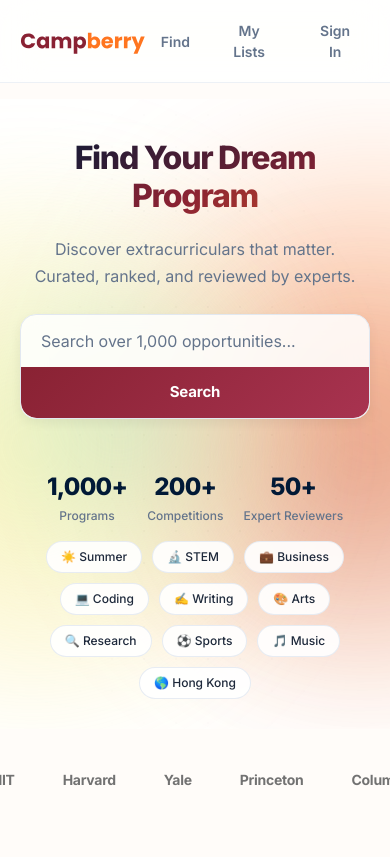
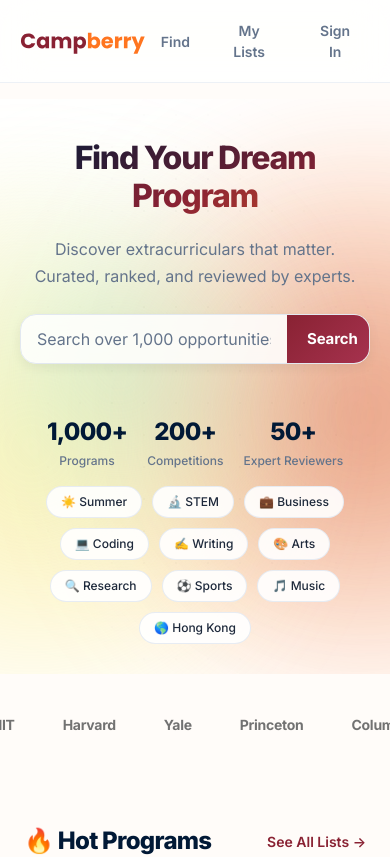
Before and after one commit to Theysua/campberry_proj, a React (Vite) app in the folder campberry_frontend/: page / in a window 390 px wide. Shown: the top 857 px of the page. Built offline with nearby package versions, Linux system fonts and the light colour scheme.

Commit message:
style(mobile): fix search bar flex direction, list card sizing, and auth text alignment

```diff
--- a/campberry_frontend/src/index.css
+++ b/campberry_frontend/src/index.css
@@ -1430,18 +1430,18 @@ details[open] .chevron {
     }
 
     .hero-search {
-        flex-direction: column;
+        flex-direction: row;
         border-radius: var(--radius-md);
     }
 
     .hero-search input {
-        padding: 14px 20px;
+        padding: 12px 16px;
     }
 
     .hero-search button {
-        padding: 14px;
-        border-radius: 0 0 var(--radius-md) var(--radius-md);
-        width: 100%;
+        padding: 12px 20px;
+        border-radius: 0 var(--radius-md) var(--radius-md) 0;
+        width: auto;
     }
 
     .stats-bar {
@@ -1497,11 +1497,18 @@ details[open] .chevron {
     }
 
     .auth-hero {
-        padding: 40px 20px;
+        padding: 40px 30px;
+        align-items: flex-start;
     }
 
     .auth-hero h2 {
         font-size: 32px;
+        width: 100%;
+        text-align: left;
+    }
+
+    .auth-hero p {
+        text-align: left;
     }
 
     .search-layout {
--- a/campberry_frontend/src/pages/Lists.jsx
+++ b/campberry_frontend/src/pages/Lists.jsx
@@ -20,7 +20,7 @@ export default function Lists() {
             <h2 style={{ 'margin': '0', 'fontSize': '22px', 'fontWeight': '700', 'color': 'var(--text)' }}>My Lists</h2>
             <button className="btn" onClick={() => setIsCreating(true)}>＋ Create New List</button>
           </div>
-          <div style={{ 'display': 'grid', 'gridTemplateColumns': 'repeat(3, 1fr)', 'gap': '20px', 'marginBottom': '48px' }}>
+          <div className="l1-grid" style={{ 'marginBottom': '48px' }}>
             {userLists.map(list => (
               <div key={list.id} className="card" onClick={() => navigate(`/my-lists/${list.id}`)} style={{ 'cursor': 'pointer' }}>
                 <h3 style={{ 'margin': '0 0 8px 0', 'color': 'var(--primary)', 'fontSize': '16px', 'fontWeight': '700' }}>
@@ -34,7 +34,7 @@ export default function Lists() {
             ))}
           </div>
           <h2 style={{ 'margin': '0 0 24px 0', 'fontSize': '22px', 'fontWeight': '700', 'color': 'var(--text)' }}>Hot Programs</h2>
-          <div style={{ 'display': 'grid', 'gridTemplateColumns': 'repeat(4, 1fr)', 'gap': '20px' }}>
+          <div className="hot-row">
             <div className="hot-card" onClick={() => navigate('/my-lists/1')} style={{ 'borderTop': 'none' }}>
               <div style={{ 'position': 'absolute', 'top': '0', 'left': '0', 'right': '0', 'height': '4px', 'background': 'linear-gradient(135deg, var(--primary) 0%, #0a2f5c 100%)', 'borderRadius': 'var(--radius-lg) var(--radius-lg) 0 0' }}>
               </div>
```
